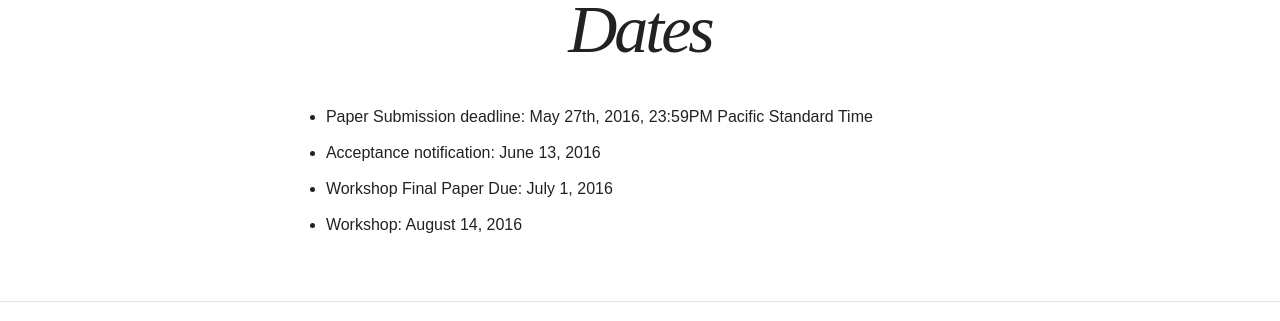
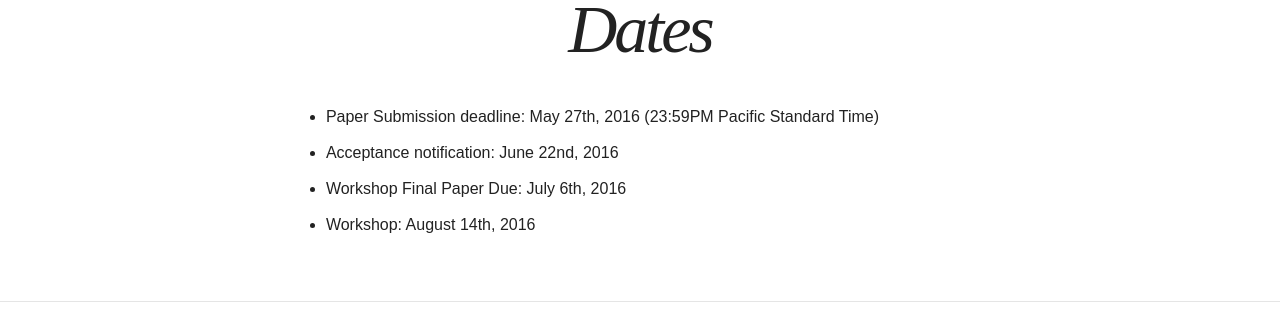
Before and after one commit to bigmine/bigmine17, a Jekyll site: the page built from dates.md, in a window 1280 px wide. Shown: the part 492-813 px from the top of the page. Built offline with Jekyll 4.4.1, drawn with Linux system fonts in a browser that asks for light colours; nearby versions of some CDN libraries.

Commit message:
date update

```diff
--- a/dates.md
+++ b/dates.md
@@ -5,7 +5,7 @@ image:
   feature: sf.png
 ---
 
-* Paper Submission deadline: May 27th, 2016, 23:59PM Pacific Standard Time
-* Acceptance notification: June 13, 2016
-* Workshop Final Paper Due: July 1, 2016
-* Workshop: August 14, 2016
+* Paper Submission deadline: May 27th, 2016 (23:59PM Pacific Standard Time)
+* Acceptance notification: June 22nd, 2016
+* Workshop Final Paper Due: July 6th, 2016
+* Workshop: August 14th, 2016
```
